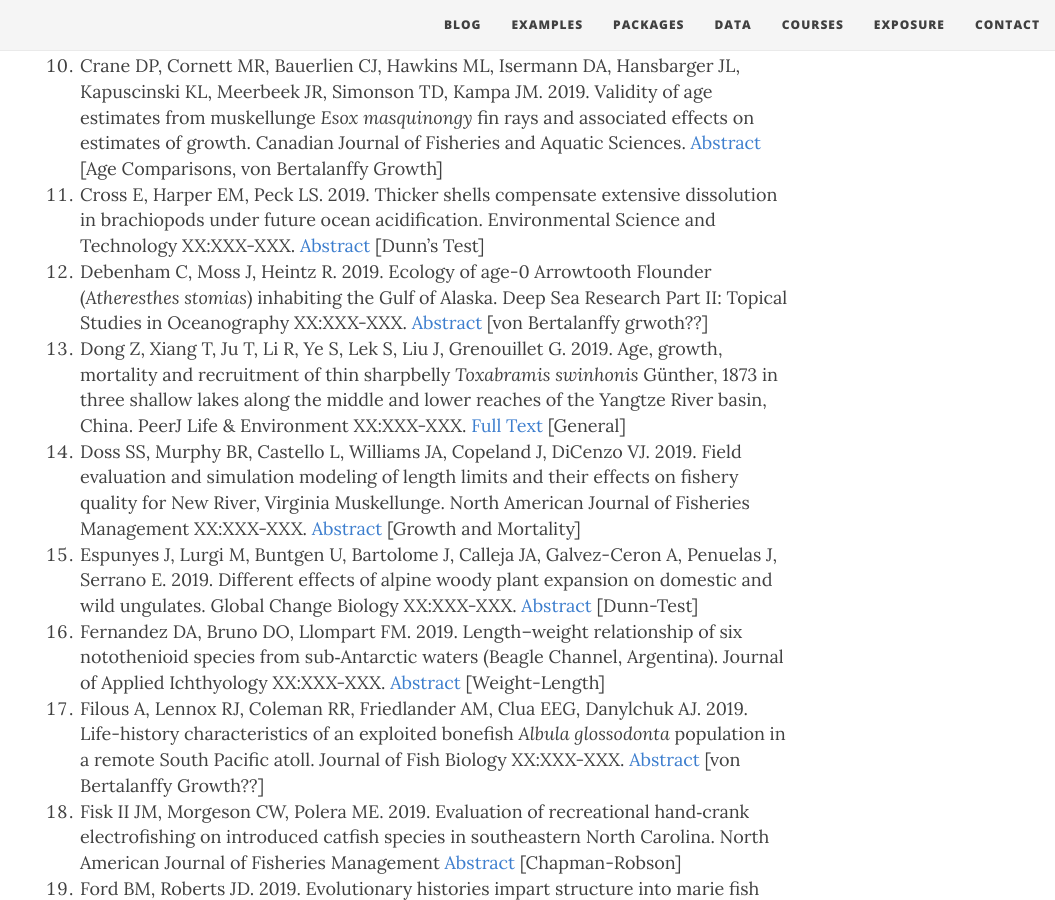
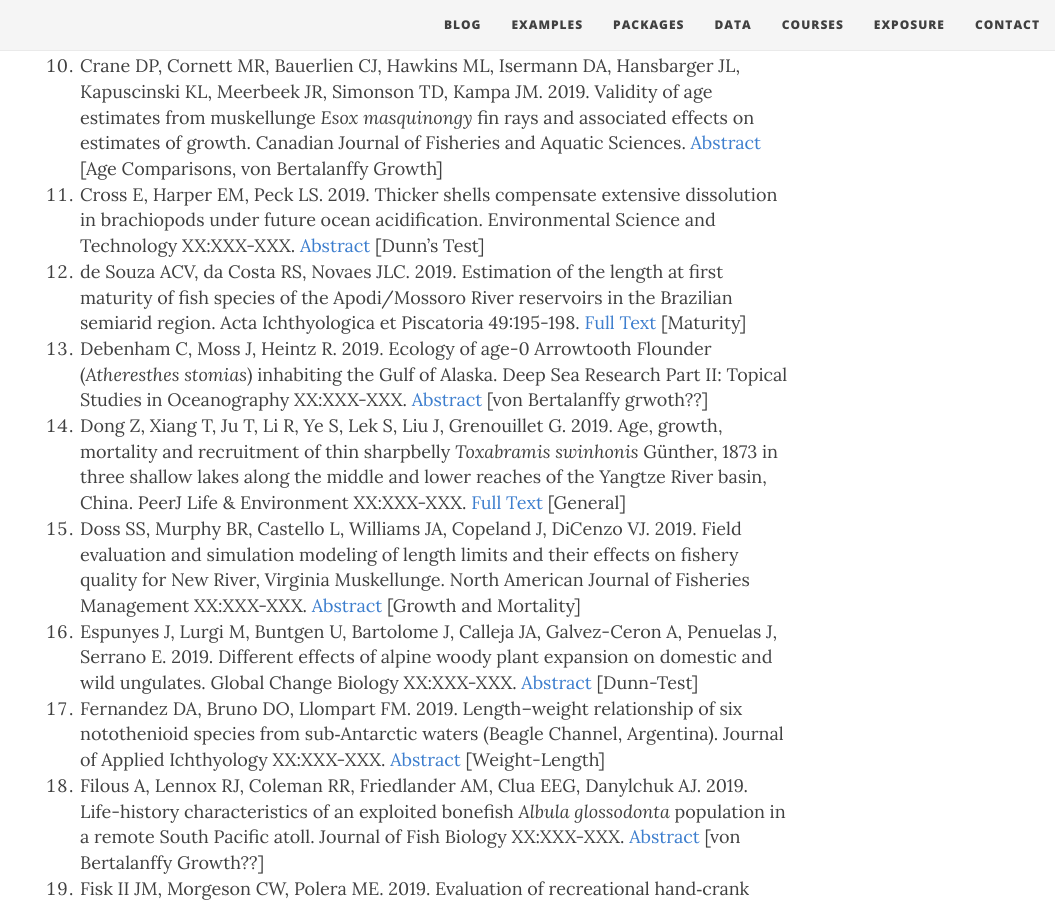
Before and after one commit to droglenc/fishR, a Jekyll site: the page built from exposure/exposure-citations19.md, in a window 1280 px wide and 900 px high, scrolled down 1193 px. Shown: the whole window, without its empty margins (225-1280 px from the left). Built offline with Jekyll 4.4.1, drawn with Linux system fonts in a browser that asks for light colours; nearby versions of some CDN libraries; some of the changed lines change nothing that is shown.

Commit message:
Update exposure-citations19.md

```diff
--- a/exposure/exposure-citations19.md
+++ b/exposure/exposure-citations19.md
@@ -5,7 +5,7 @@ subtitle: fishR and FSA is Being Used!!
 css: "/css/exposure-citation.css"
 ---
 
-The [**IFAR** book](http://derekogle.com/IFAR/), **fishR** website, or the **FSA** package were cited in the following <span id="contact-div">68</span> publications.
+The [**IFAR** book](http://derekogle.com/IFAR/), **fishR** website, or the **FSA** package were cited in the following <span id="contact-div">69</span> publications.
 
 1. Aslan CE, Shiels AB, Haines W, Liang CT. 2019. Non‐native insects dominate daytime pollination in a high‐elevation Hawaiian dryland ecosystem. American Journal of Botany XX:XXX-XXX. [Abstract](https://bsapubs.onlinelibrary.wiley.com/doi/abs/10.1002/ajb2.1233) [???]
 1. Altenritter ME, Walthier BD. 2019. The legacy of hypoxia: tracking carryover effects of low oxygen exposure in a demersal fish using geochemical tracers. Transactions of the American Fisheries Society XX:XXX-XXX. [Abstract](https://afspubs.onlinelibrary.wiley.com/doi/abs/10.1002/tafs.10159) [von Bertalanffy Growth]
@@ -19,6 +19,7 @@ amphibian conservation. Aquatic Conservation: Marine and Freshwater Ecosystems X
 1. Conteras-Reyes JE, Quintero FOL, Yanez AA. 2019. Towards age determination of Southern King Crab (*Lithodes santolla*) off southern Chile using flexible mixture modeling. Journal of Marine Science and Engineering XX:XXX-XXX. [Full Text](https://www.researchgate.net/publication/329586900_Towards_Age_Determination_of_Southern_King_Crab_Lithodes_santolla_Off_Southern_Chile_Using_Flexible_Mixture_Modeling/references) [von Bertalanffy Growth]
 1. Crane DP, Cornett MR, Bauerlien CJ, Hawkins ML, Isermann DA, Hansbarger JL, Kapuscinski KL, Meerbeek JR, Simonson TD, Kampa JM. 2019. Validity of age estimates from muskellunge *Esox masquinongy* fin rays and associated effects on estimates of growth. Canadian Journal of Fisheries and Aquatic Sciences. [Abstract](https://www.nrcresearchpress.com/doi/abs/10.1139/cjfas-2018-0404) [Age Comparisons, von Bertalanffy Growth]
 1. Cross E, Harper EM, Peck LS. 2019. Thicker shells compensate extensive dissolution in brachiopods under future ocean acidification. Environmental Science and Technology XX:XXX-XXX. [Abstract](https://pubs.acs.org/doi/abs/10.1021/acs.est.9b00714) [Dunn's Test]
+1. de Souza ACV, da Costa RS, Novaes JLC. 2019. Estimation of the length at first maturity of fish species of the Apodi/Mossoro River reservoirs in the Brazilian semiarid region. Acta Ichthyologica et Piscatoria 49:195-198. [Full Text](https://www.researchgate.net/publication/333731584_ESTIMATION_OF_THE_LENGTH_AT_FIRST_MATURITY_OF_FISH_SPECIES_OF_THE_APODIMOSSORO_RIVER_RESERVOIRS_IN_THE_BRAZILIAN_SEMIARID_REGION) [Maturity]
 1. Debenham C, Moss J, Heintz R. 2019. Ecology of age-0 Arrowtooth Flounder (*Atheresthes stomias*) inhabiting the Gulf of Alaska. Deep Sea Research Part II: Topical Studies in Oceanography XX:XXX-XXX. [Abstract](https://www.sciencedirect.com/science/article/pii/S0967064519301961) [von Bertalanffy grwoth??]
 1. Dong Z, Xiang T, Ju T, Li R, Ye S, Lek S, Liu J, Grenouillet G. 2019. Age, growth, mortality and recruitment of thin sharpbelly *Toxabramis swinhonis* Günther, 1873 in three shallow lakes along the middle and lower reaches of the Yangtze River basin, China. PeerJ Life & Environment XX:XXX-XXX. [Full Text](https://peerj.com/articles/6772/) [General]
 1. Doss SS, Murphy BR, Castello L, Williams JA, Copeland J, DiCenzo VJ. 2019. Field evaluation and simulation modeling of length limits and their effects on fishery quality for New River, Virginia Muskellunge. North American Journal of Fisheries Management XX:XXX-XXX. [Abstract](https://afspubs.onlinelibrary.wiley.com/doi/abs/10.1002/nafm.10251) [Growth and Mortality]
```
